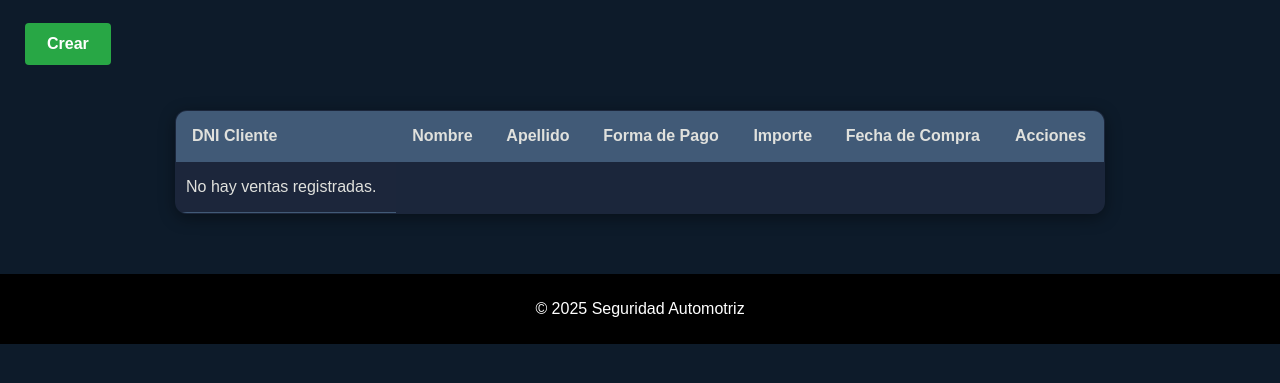
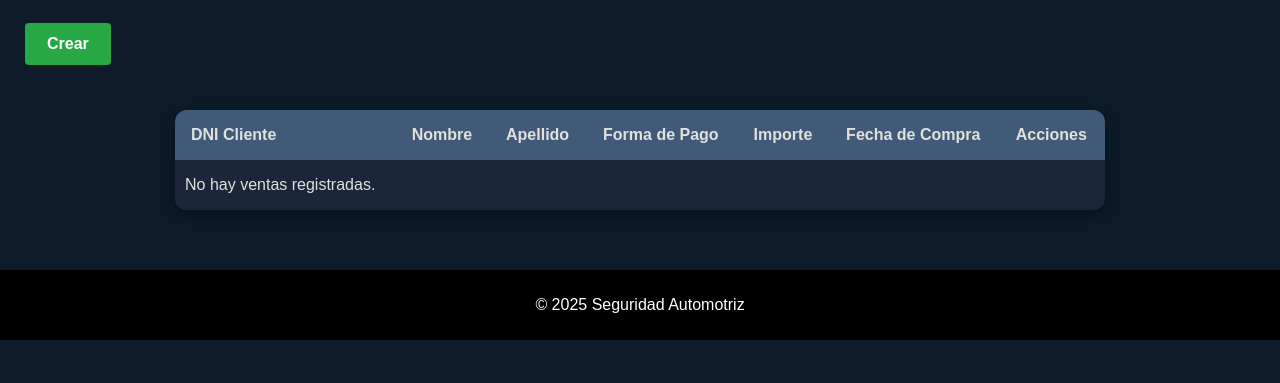
Before and after one commit to LuFernandez-dev/Proyecto-UIOTEC-2025, a Django app: page /ventas/ in a window 1280 px wide. Shown: the part 173-556 px from the top of the page. Run offline with Django 5.2, Linux system fonts and the light colour scheme; data that the repository does not hold is empty.

Commit message:
se corrigio una linea blanca que aparecio

```diff
--- a/bloqueoSDCC/App/static/App/estilos.css
+++ b/bloqueoSDCC/App/static/App/estilos.css
@@ -1,4 +1,3 @@
-
 /* =======================
    Base Global Styles
    ======================= */
@@ -123,12 +122,13 @@ footer {
 .tabla-contactos, .tabla-instalaciones, .tabla-tecnico, .tabla-ventas, .tabla-versionproducto {
     width: 75%;
     margin: 40px auto;
-    border-collapse: collapse;
+    border-collapse: separate;
+    border-spacing: 0;
     border-radius: 12px;
     overflow: hidden;
     box-shadow: 0 4px 16px rgba(0, 0, 0, 0.4);
     background-color: #1B263B;
-    border: 1px solid #415A77;
+    border: none;
 }
 
 .tabla-contactos th, .tabla-contactos td,
@@ -138,7 +138,6 @@ footer {
 .tabla-versionproducto th, .tabla-versionproducto td {
     padding: 16px;
     text-align: left;
-    border-bottom: 1px solid #415A77;
     color: #E0E1DD;
     background-color: rgba(29, 38, 59, 0.95);
 }
@@ -177,7 +176,8 @@ footer {
 }
 
 /* Notas con salto de línea */
-.tabla-instalaciones td:nth-child(7) {
+.tabla-instalaciones td:nth-child(7),
+.tabla-versionproducto td:nth-child(2) {
     max-width: 300px;
     word-break: break-word;
     white-space: pre-line;
```
Also changed, not shown: bloqueoSDCC/db.sqlite3.
